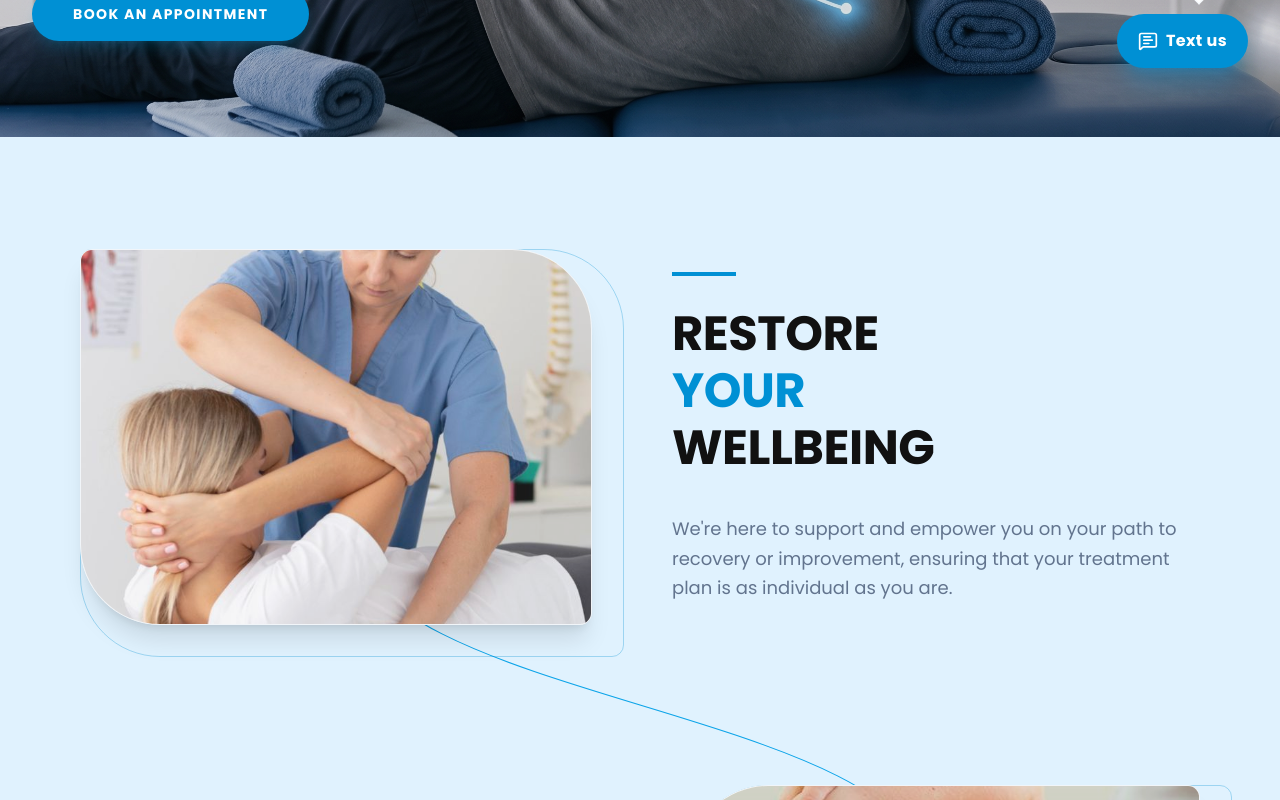
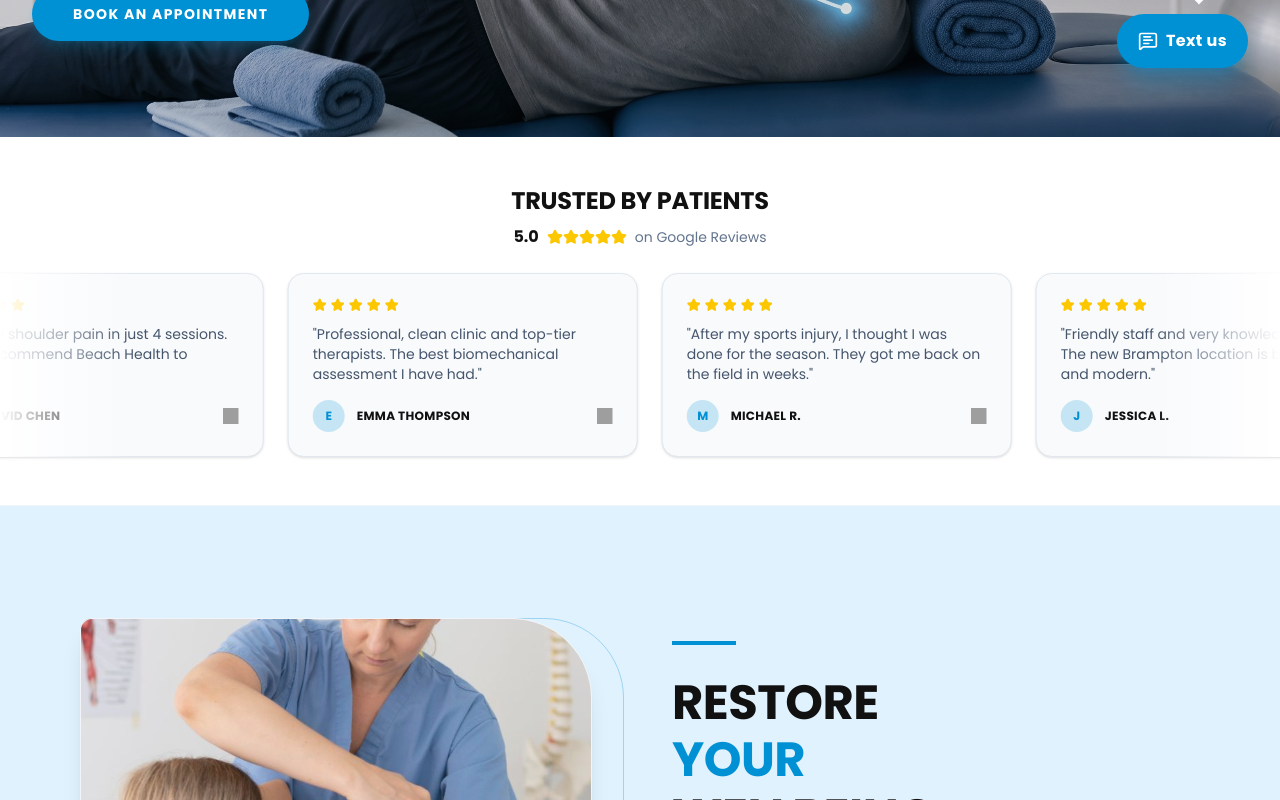
Before and after one commit to shaheertiger/Beachhealthbrampton, a React (Vite) app: page / in a window 1280 px wide. Shown: the part 700-1500 px from the top of the page. Built offline with nearby package versions, Linux system fonts and the light colour scheme; grey boxes are pictures that could not be loaded; a web font is replaced by a local one.

Commit message:
Implement SMS Privacy, Google Ratings Ticker, and Multi-Location footer

```diff
--- a/src/App.tsx
+++ b/src/App.tsx
@@ -8,6 +8,7 @@ import Home from './pages/Home';
 import Therapies from './pages/Therapies';
 import AboutUs from './pages/AboutUs';
 import Contact from './pages/Contact';
+import PrivacyPolicy from './pages/PrivacyPolicy';
 import FloatingTextButton from './components/FloatingTextButton';
 
 function ScrollToTop() {
@@ -53,6 +54,7 @@ function App() {
             <Route path="/therapies" element={<Therapies />} />
             <Route path="/about" element={<AboutUs />} />
             <Route path="/contact" element={<Contact />} />
+            <Route path="/privacy-policy" element={<PrivacyPolicy />} />
           </Routes>
         </div>
         <Footer />
--- a/src/components/Footer.tsx
+++ b/src/components/Footer.tsx
@@ -32,19 +32,31 @@ export default function Footer() {
 
         {/* Right Column: Contact Info */}
         <div className="flex flex-col items-center md:items-end text-center md:text-right gap-4">
-          <h4 className="text-brand-obsidian font-bold uppercase tracking-widest mb-2">Contact</h4>
-          <p className="text-slate-500">+1 416-690-0900</p>
-          <p className="text-slate-500">info@beachhealth.com</p>
-          <p className="text-slate-500 mt-2">
-            1574 Kingston Road,<br />
-            Toronto, ON, M1N 1S2
-          </p>
+          <h4 className="text-brand-obsidian font-bold uppercase tracking-widest mb-2">Locations</h4>
+
+          <div className="mb-2">
+            <p className="font-bold text-brand-obsidian text-sm uppercase">Brampton Clinic</p>
+            <p className="text-slate-500 text-xs mt-1">Unit 7A, 155 Clark Blvd,<br />Brampton, ON L6T 4G6</p>
+          </div>
+
+          <div>
+            <a
+              href="https://beachealth.com/"
+              target="_blank"
+              rel="noopener noreferrer"
+              className="font-bold text-brand-obsidian text-sm uppercase hover:text-brand-green transition-colors inline-block"
+            >
+              Toronto Clinic &rarr;
+            </a>
+            <p className="text-slate-500 text-xs mt-1">1574 Kingston Road,<br />Toronto, ON M1N 1S2</p>
+          </div>
+
         </div>
       </div>
 
       {/* Copyright Bar */}
       <div className="max-w-7xl mx-auto flex flex-col md:flex-row justify-center items-center text-slate-500 text-xs gap-4 pt-8 border-t border-zinc-200">
-        <p>&copy; {new Date().getFullYear()} Beach Health Clinic | Privacy Policy | Terms of Service</p>
+        <p>&copy; {new Date().getFullYear()} Beach Health Clinic | <Link to="/privacy-policy" className="hover:text-brand-green transition-colors">Privacy Policy</Link> | Terms of Service</p>
       </div>
     </footer>
   );
--- /dev/null
+++ b/src/components/TestimonialsTicker.tsx
@@ -0,0 +1,71 @@
+import { motion } from 'framer-motion';
+import { Star } from 'lucide-react';
+
+const reviews = [
+  { name: 'Sarah Jenkins', text: 'Incredible physiotherapy experience. The team in Brampton genuinely cares about your recovery.', rating: 5 },
+  { name: 'David Chen', text: 'Fixed my shoulder pain in just 4 sessions. Highly recommend Beach Health to anyone.', rating: 5 },
+  { name: 'Emma Thompson', text: 'Professional, clean clinic and top-tier therapists. The best biomechanical assessment I have had.', rating: 5 },
+  { name: 'Michael R.', text: 'After my sports injury, I thought I was done for the season. They got me back on the field in weeks.', rating: 5 },
+  { name: 'Jessica L.', text: 'Friendly staff and very knowledgeable. The new Brampton location is beautiful and modern.', rating: 5 },
+  { name: 'Ahmed S.', text: 'Detailed, personalized care. They take the time to actually explain what is going wrong.', rating: 5 }
+];
+
+export default function TestimonialsTicker() {
+  // Duplicate array to ensure seamless infinite scroll
+  const duplicatedReviews = [...reviews, ...reviews];
+
+  return (
+    <div className="py-12 bg-white overflow-hidden border-b border-slate-100 flex flex-col items-center">
+      <div className="mb-6 flex flex-col items-center text-center px-4">
+        <h2 className="text-xl md:text-2xl font-black text-brand-obsidian uppercase tracking-wider mb-2">
+          Trusted by Patients
+        </h2>
+        <div className="flex items-center gap-2">
+          <p className="text-brand-obsidian font-bold">5.0</p>
+          <div className="flex items-center text-yellow-400">
+            <Star size={16} fill="currentColor" />
+            <Star size={16} fill="currentColor" />
+            <Star size={16} fill="currentColor" />
+            <Star size={16} fill="currentColor" />
+            <Star size={16} fill="currentColor" />
+          </div>
+          <p className="text-slate-500 text-sm">on Google Reviews</p>
+        </div>
+      </div>
+
+      <div className="relative w-full flex">
+        {/* Left/Right Fade Gradients */}
+        <div className="absolute top-0 left-0 w-16 md:w-32 h-full bg-gradient-to-r from-white to-transparent z-10 pointer-events-none"></div>
+        <div className="absolute top-0 right-0 w-16 md:w-32 h-full bg-gradient-to-l from-white to-transparent z-10 pointer-events-none"></div>
+
+        {/* Scrolling Ticker */}
+        <motion.div
+          className="flex gap-6 w-max px-6"
+          animate={{ x: ["0%", "-50%"] }}
+          transition={{ ease: "linear", duration: 30, repeat: Infinity }}
+        >
+          {duplicatedReviews.map((review, idx) => (
+            <div
+              key={idx}
+              className="w-[300px] md:w-[350px] shrink-0 bg-slate-50 border border-slate-200 rounded-2xl p-6 shadow-sm hover:shadow-md transition-shadow"
+            >
+              <div className="flex items-center gap-1 text-yellow-400 mb-3">
+                {[...Array(review.rating)].map((_, i) => (
+                  <Star key={i} size={14} fill="currentColor" />
+                ))}
+              </div>
+              <p className="text-sm text-slate-600 mb-4 line-clamp-3">"{review.text}"</p>
+              <div className="flex items-center gap-3 mt-auto">
+                <div className="w-8 h-8 rounded-full bg-brand-green/20 flex items-center justify-center text-brand-green font-bold text-xs">
+                  {review.name.charAt(0)}
+                </div>
+                <p className="font-bold text-xs text-brand-obsidian uppercase tracking-wide">{review.name}</p>
+                <img src="https://upload.wikimedia.org/wikipedia/commons/c/c1/Google_%22G%22_logo.svg" alt="Google" className="w-4 h-4 ml-auto" />
+              </div>
+            </div>
+          ))}
+        </motion.div>
+      </div>
+    </div>
+  );
+}
--- a/src/pages/Contact.tsx
+++ b/src/pages/Contact.tsx
@@ -54,6 +54,14 @@ export default function Contact() {
               />
             </div>
             <div className="flex flex-col gap-2">
+              <label className="text-xs font-bold text-slate-400 uppercase tracking-widest">Phone Number (For SMS)</label>
+              <input
+                type="tel"
+                placeholder="(905) 555-0199"
+                className="bg-slate-50 border border-slate-200 px-5 py-3 rounded-xl outline-none focus:border-brand-green text-brand-obsidian placeholder:text-slate-400 text-sm"
+              />
+            </div>
+            <div className="flex flex-col gap-2">
               <label className="text-xs font-bold text-slate-400 uppercase tracking-widest">Message</label>
               <textarea
                 rows={4}
@@ -61,6 +69,16 @@ export default function Contact() {
                 className="bg-slate-50 border border-slate-200 px-5 py-3 rounded-xl outline-none focus:border-brand-green text-brand-obsidian placeholder:text-slate-400 text-sm resize-none"
               />
             </div>
+
+            <div className="flex flex-col gap-2 mt-2">
+              <label className="flex items-start gap-3 cursor-pointer">
+                <input type="checkbox" className="mt-1 w-4 h-4 text-brand-green bg-slate-50 border-slate-300 rounded focus:ring-brand-green" required />
+                <span className="text-xs text-slate-500 leading-relaxed">
+                  By providing my phone number, I consent to receive SMS text messages from Beach Health. I understand that my personal info will not be shared with third parties for marketing purposes, message frequency varies, and I can reply STOP to opt-out or HELP for more info. Message & data rates may apply. <a href="/privacy-policy" className="text-brand-green hover:underline">Read Privacy Policy</a>.
+                </span>
+              </label>
+            </div>
+
             <button
               type="button"
               className="bg-brand-obsidian text-white py-4 rounded-xl font-bold uppercase tracking-widest text-sm hover:bg-brand-green transition-colors"
--- a/src/pages/Home.tsx
+++ b/src/pages/Home.tsx
@@ -2,11 +2,13 @@ import Hero from '../components/Hero';
 import Features from '../components/Features';
 import About from '../components/About';
 import Team from '../components/Team';
+import TestimonialsTicker from '../components/TestimonialsTicker';
 
 export default function Home() {
   return (
     <>
       <Hero />
+      <TestimonialsTicker />
       <Features />
       <About />
       <Team />
--- /dev/null
+++ b/src/pages/PrivacyPolicy.tsx
@@ -0,0 +1,45 @@
+import { motion } from 'framer-motion';
+
+export default function PrivacyPolicy() {
+  return (
+    <div className="pt-32 pb-20 px-8 max-w-4xl mx-auto min-h-screen">
+      <motion.div
+        initial={{ opacity: 0, y: 20 }}
+        animate={{ opacity: 1, y: 0 }}
+        transition={{ duration: 0.6 }}
+        className="prose prose-slate max-w-none prose-h2:text-brand-obsidian prose-h2:mt-12 prose-a:text-brand-green"
+      >
+        <h1 className="text-3xl md:text-5xl font-black text-brand-obsidian mb-8">Privacy Policy</h1>
+        <p className="text-slate-500 text-lg mb-8">Last Updated: {new Date().toLocaleDateString()}</p>
+
+        <h2 className="text-2xl font-bold text-brand-obsidian mt-8 mb-4">1. Introduction</h2>
+        <p className="text-slate-600 mb-6">
+          Beach Health ("we", "our", or "us") is committed to protecting your privacy. This Privacy Policy explains how we collect, use, disclose, and safeguard your information when you visit our website, use our services, or communicate with us, including via SMS text messaging.
+        </p>
+
+        <h2 className="text-2xl font-bold text-brand-obsidian mt-8 mb-4">2. SMS Communications & Consent</h2>
+        <p className="text-slate-600 mb-6">
+          If you opt-in to receive SMS messages from us, you agree to the following terms regarding our text messaging program:
+        </p>
+        <ul className="list-disc pl-6 text-slate-600 mb-6 space-y-2">
+          <li><strong>Consent:</strong> By providing your mobile number, you are consenting to receive SMS messages from Beach Health.</li>
+          <li><strong>Data Sharing:</strong> Your personal information, including your mobile number, will <strong>not</strong> be shared with third parties for marketing or promotional purposes.</li>
+          <li><strong>Message Frequency:</strong> The number of messages you receive per month/week varies based on your appointments and interactions. This includes recurring messages for appointment reminders and clinic updates.</li>
+          <li><strong>Opt-Out:</strong> You may reply <strong>STOP</strong> (or other standard opt-out keywords) to cancel and opt-out of future messaging at any time.</li>
+          <li><strong>Help:</strong> You may reply <strong>HELP</strong> for more information or assistance regarding our SMS program.</li>
+          <li><strong>Rates:</strong> Standard message and data rates may apply depending on your mobile carrier plan.</li>
+        </ul>
+
+        <h2 className="text-2xl font-bold text-brand-obsidian mt-8 mb-4">3. Information Collection</h2>
+        <p className="text-slate-600 mb-6">
+          We collect personal information that you voluntarily provide to us when you register on the website, express an interest in obtaining information about us or our products and services, or otherwise contact us.
+        </p>
+
+        <h2 className="text-2xl font-bold text-brand-obsidian mt-8 mb-4">4. Contact Us</h2>
+        <p className="text-slate-600 mb-6">
+          If you have questions or comments about this Privacy Policy, please contact us at: <a href="mailto:hello@beachhealth.com" className="text-brand-green hover:underline">hello@beachhealth.com</a>
+        </p>
+      </motion.div>
+    </div>
+  );
+}
```
